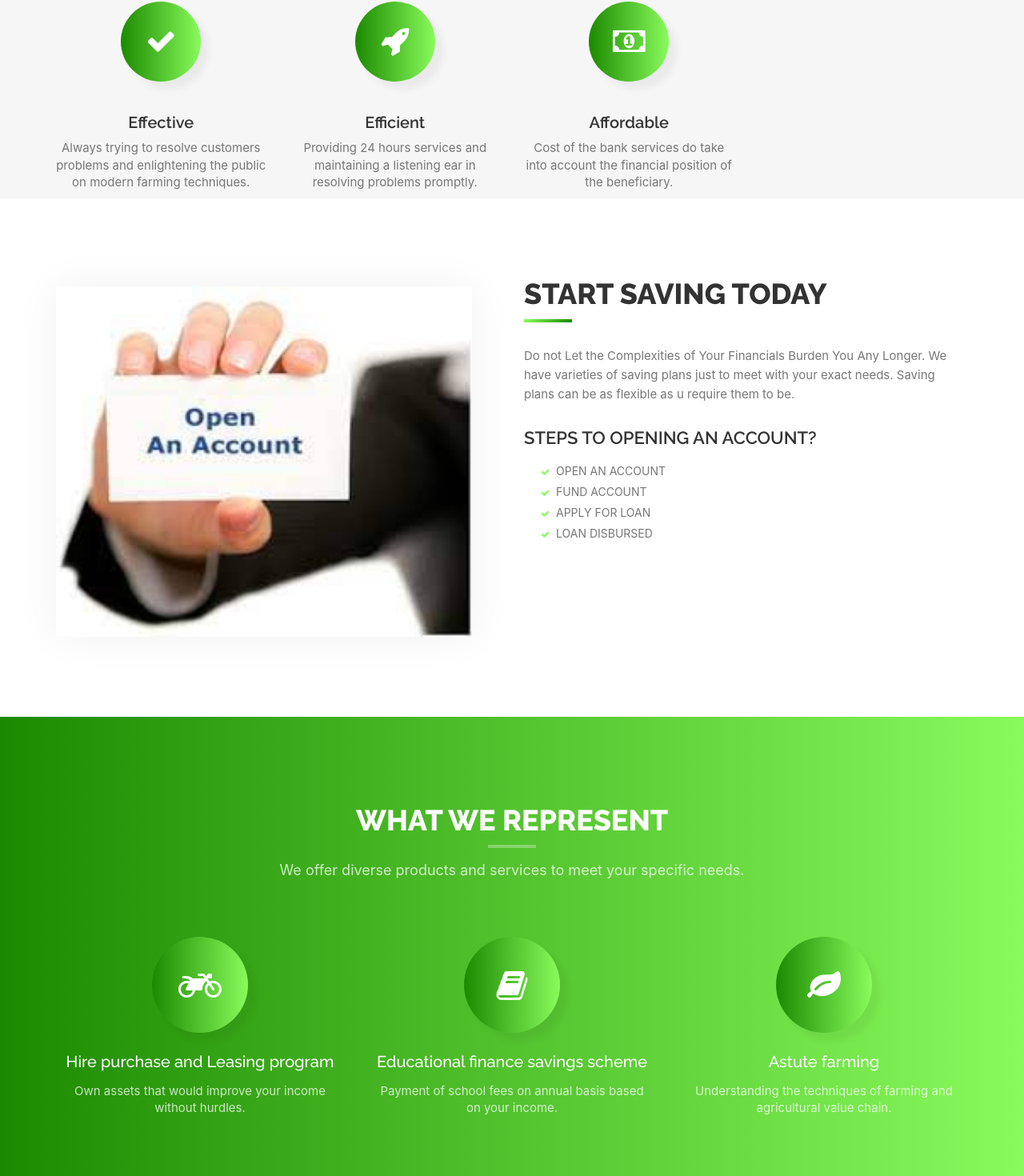
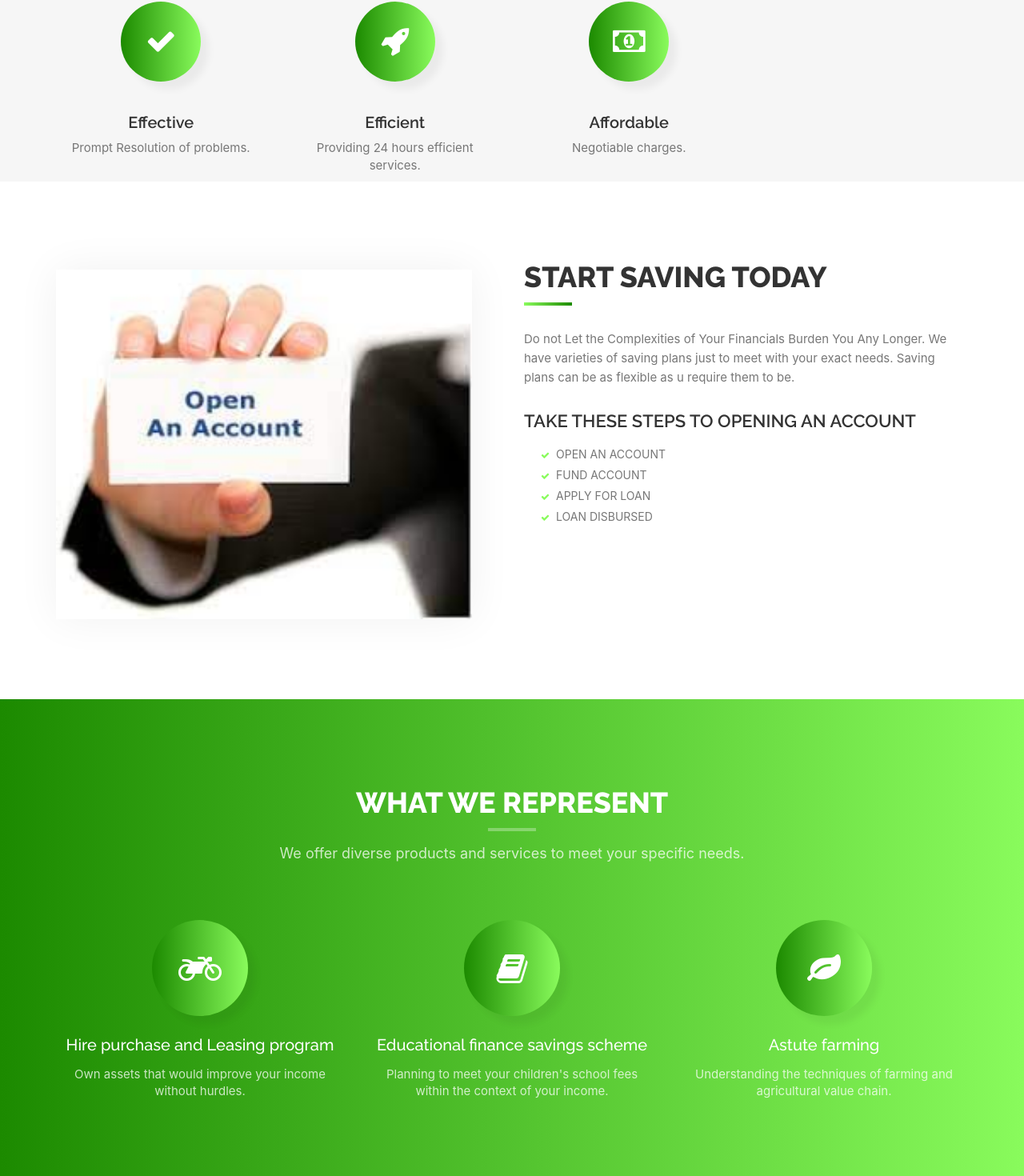
Before and after one commit to Al-aminI/nmfb-collection, a React (Create React App) app: page / in a window 1280 px wide. Shown: the part 1116-2586 px from the top of the page at 80% size. Built offline with nearby package versions, Linux system fonts and the light colour scheme; what smooth-scroll would draw is missing.

Commit message:
Pleaseupdate

```diff
--- a/src/components/landingPage/about.jsx
+++ b/src/components/landingPage/about.jsx
@@ -13,7 +13,7 @@ export const About = (props) => {
             <div className="about-text">
               <h2>START SAVING TODAY</h2>
               <p>{props.data ? props.data.paragraph : "loading..."}</p>
-              <h3>STEPS TO OPENING AN ACCOUNT?</h3>
+              <h3>TAKE THESE STEPS TO OPENING AN ACCOUNT</h3>
               <div className="list-style">
                 <div className="col-lg-6 col-sm-6 col-xs-12">
                   <ul>
--- a/src/components/pages/dp.jsx
+++ b/src/components/pages/dp.jsx
@@ -32,12 +32,12 @@ export const DP = () => {
                           Ahmadu Bello University Zaria, MSc in Public
                           Administration from the Graduate School of Public
                           Administration New York University USA. A Post
-                          Graduate Diploma in Islamic Baking and Insurance from
+                          Graduate Diploma in Islamic Banking and Insurance from
                           United Kingdom and Certificate in Micro finance of
                           Boulder Institute of Microfinance Boulder USA. Between
                           1973 and 1980, he worked as an Administrative Officer
                           with the defunct Benue Plateau State Ministries of
-                          Trade Insutry and Cooperatives, Ministry of Works and
+                          Trade Industry and Cooperatives, Ministry of Works and
                           Cabinet Office. In 1980, Alh Isa Ahmed joined the
                           United Bank for Africa PLC where he retired as
                           Assistance General Manager and Regional Coordinator
--- a/src/data/data.json
+++ b/src/data/data.json
@@ -54,7 +54,7 @@
     {
       "icon": "fa fa-book",
       "name": "Educational finance savings scheme",
-      "text": "Payment of school fees on annual basis based on your income."
+      "text": "Planning to meet your children's school fees within the context of your income."
     },
     {
       "icon": "fa fa-leaf",
@@ -103,17 +103,17 @@
     {
       "img": "img/team/10.jpg",
       "name": "Mrs Saratu Abdullahi Mohammed",
-      "job": "Chief Financial Officer/Head of Internal Control"
+      "job": "Senior Management"
     },
     {
       "img": "img/team/08.jpg",
       "name": "Bawa U. Ubana",
-      "job": "Branch Manager"
+      "job": "Senior Management"
     },
     {
       "img": "img/team/09.jpg",
       "name": "Rizoma Danladi",
-      "job": "Branch Manager"
+      "job": "Senior Management"
     }
   ],
   "Contact": {
@@ -128,17 +128,17 @@
     {
       "icon": "fa fa-check",
       "title": "Effective",
-      "text": "Always trying to resolve customers problems and enlightening the public on modern farming techniques."
+      "text": "Prompt Resolution of problems."
     },
     {
       "icon": "fa fa-rocket",
       "title": "Efficient",
-      "text": "Providing 24 hours services and maintaining a listening ear in resolving problems promptly."
+      "text": "Providing 24 hours efficient services."
     },
     {
       "icon": "fa fa-money",
       "title": "Affordable",
-      "text": "Cost of the bank services do take into account the financial position of the beneficiary."
+      "text": "Negotiable charges."
     }
   ],
   "Vision": [
```
